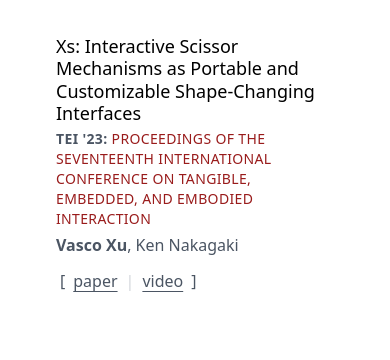
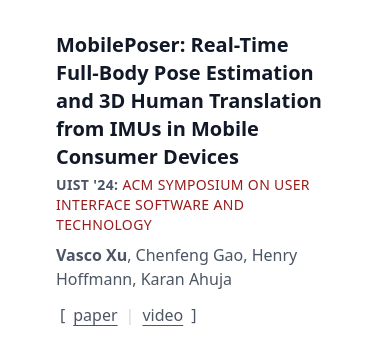
Before and after one commit to VascoXu/personal-website, a Flask app: page / in a window 390 px wide. Shown: the part 1518-1878 px from the top of the page. Run offline with Flask 3, Linux system fonts and the light colour scheme; style sheets or scripts are compiled from the project's sources.

Commit message:
Update pubs and CV

```diff
--- a/templates/highlights.html
+++ b/templates/highlights.html
@@ -15,6 +15,33 @@
     <!-- Publication List -->
     <div class="bg-white overflow-hidden md:max-w-4xl">
 
+      <!-- MOBILEPOSER -->
+      <div class="md:flex md:items-center">
+        <div class="md:flex-shrink-0">
+          <img class="h-36 w-full object-cover" src="static/assets/pubs/teasers/MobilePoser.gif" alt="MobilePoser Teaser">
+        </div>
+        <div class="p-8">
+          <!-- Pub. Description -->
+        <h2 class="text-xl font-semibold text-gray-900 md:mt-0">MobilePoser: Real-Time Full-Body Pose Estimation and 3D Human Translation from IMUs in Mobile Consumer Devices</h2>
+        <div class="uppercase tracking-wide text-sm mt-1"><span class="text-gray-600 font-bold">UIST '24:</span> <span class="text-red-800 font-medium">ACM Symposium on User Interface Software and Technology</span></div>
+        <p class="mt-2 text-gray-600"><span class="font-semibold">Vasco Xu</span>, Chenfeng Gao, Henry Hoffmann, Karan Ahuja</p>
+
+          <!-- Pub. Links  -->
+          <div class="flex mt-2">
+            <div class="p-1">
+              <div class="flex space-x-2 justify-center md:justify-start">
+                <span class="text-gray-600">[</span>
+                <a href="" target="_blank" class="text-gray-600 underline underline-offset-4 hover:text-black hover:underline hover:decoration-pink-500">paper</a>
+                <span class="text-gray-300">|</span>
+                <a href="" target="_blank" class="text-gray-600 underline underline-offset-4 hover:text-black hover:underline hover:decoration-pink-500">video</a>
+                <span class="text-gray-600">]</span>
+              </div>
+            </div>
+          </div>
+        </div>
+      </div>
+
+      <!-- XS -->
       <div class="md:flex md:items-center">
         <div class="md:flex-shrink-0">
           <img class="h-36 w-full object-cover" src="static/assets/pubs/teasers/Xs.gif" alt="Xs Teaser">
```
Also changed, not shown: templates/publications.html (+24 -1 lines), templates/index.html (line endings or trailing spaces), 8 other files.
